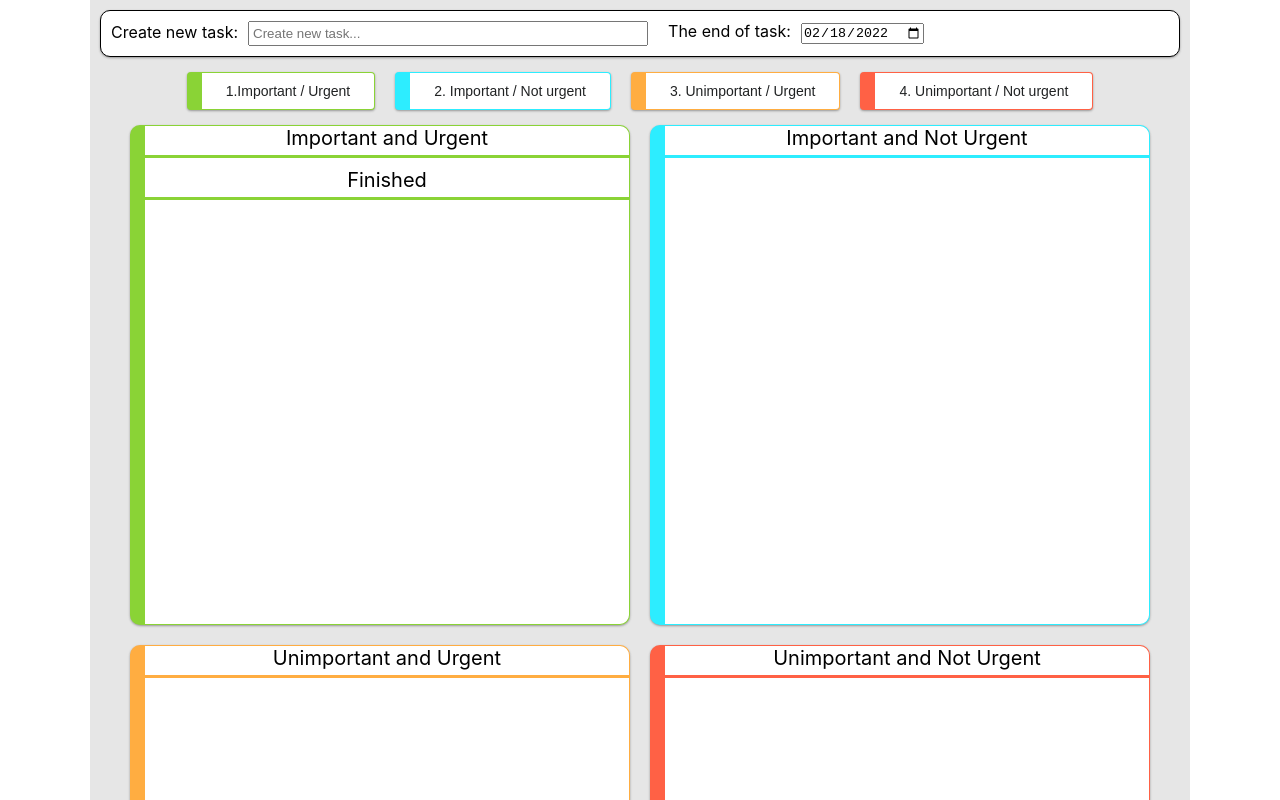
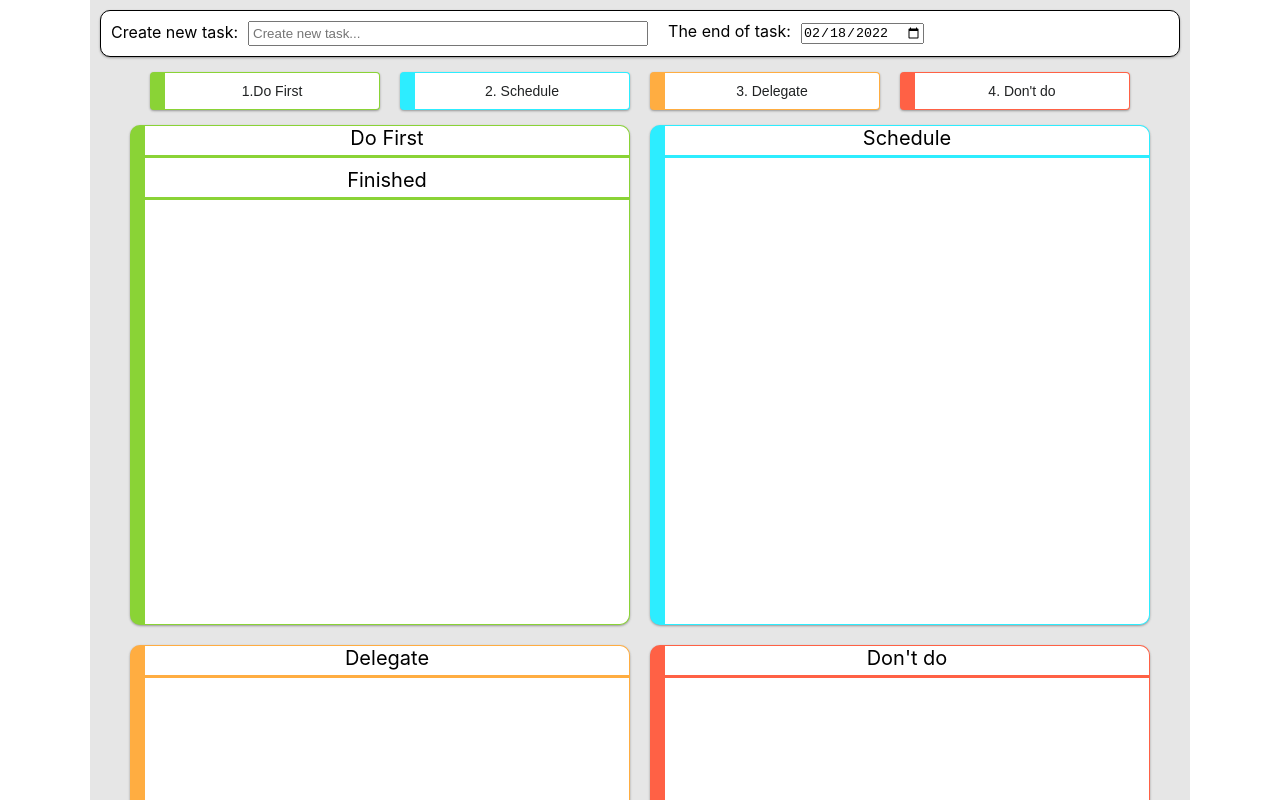
Before and after one commit to HubertMelbruda/eisenhower-matrix, a React (Create React App) app: page / in a window 1280 px wide. Shown: the top 800 px of the page. Built offline with nearby package versions, Linux system fonts and the light colour scheme.

Commit message:
small changes

```diff
--- a/src/components/App.css
+++ b/src/components/App.css
@@ -47,6 +47,8 @@
   display: flex;
   justify-content: center;
   align-items: center;
+  width: 1100px;
+  margin: 0 auto;
 }
 
 .one,
@@ -169,6 +171,7 @@
   text-align: center;
   padding: 10px 24px;
   margin: 5px 10px;
+  width: 230px;
   min-height: 14px;
   min-width: 14px;
   color: #202223;
--- a/src/components/InputForm.js
+++ b/src/components/InputForm.js
@@ -68,16 +68,16 @@ class InputForm extends Component {
         </div>
         <div className="buttonsContainer">
           <button className="btnOne" name="one" onClick={this.handleClick}>
-            1.Important / Urgent
+            1.Do First
           </button>
           <button className="btnTwo" name="two" onClick={this.handleClick}>
-            2. Important / Not urgent
+            2. Schedule
           </button>
           <button className="btnThree" name="three" onClick={this.handleClick}>
-            3. Unimportant / Urgent
+            3. Delegate
           </button>
           <button className="btnFour" name="four" onClick={this.handleClick}>
-            4. Unimportant / Not urgent
+            4. Don't do
           </button>
         </div>
       </>
--- a/src/components/TaskList.js
+++ b/src/components/TaskList.js
@@ -64,7 +64,7 @@ const TaskList = (props) => {
   return (
     <>
       <div className="one">
-        <div className="headerOne">Important and Urgent</div>
+        <div className="headerOne">Do First</div>
         <div className="list">{one}</div>
         <div className="oneDone">
           <div className="headerOne">Finished</div>
@@ -73,15 +73,15 @@ const TaskList = (props) => {
       </div>
 
       <div className="two">
-        <div className="headerTwo">Important and Not Urgent</div>
+        <div className="headerTwo">Schedule</div>
         <div className="list">{two}</div>
       </div>
       <div className="three">
-        <div className="headerThree">Unimportant and Urgent</div>
+        <div className="headerThree">Delegate</div>
         <div className="list">{three}</div>
       </div>
       <div className="four">
-        <div className="headerFour">Unimportant and Not Urgent</div>
+        <div className="headerFour">Don't do</div>
         <div className="list">{four}</div>
       </div>
     </>
```
